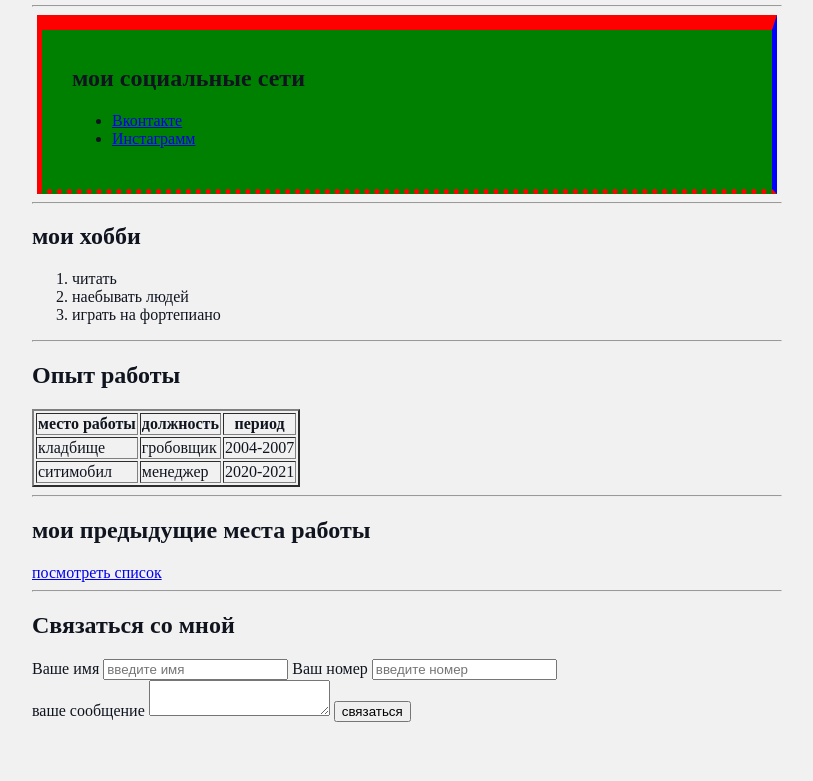
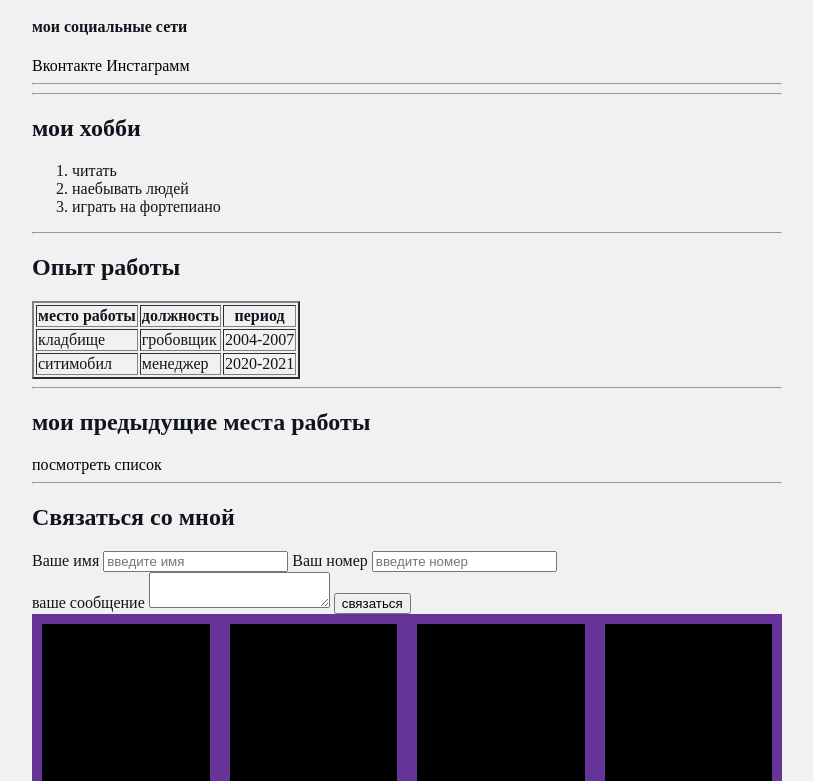
Before and after one commit to YaroslavaMakovetskaya/cv, a plain HTML site: page index.html in a window 1280 px wide. Shown: the part 345-1126 px from the top of the page, without its empty margins (233-1046 px from the left). Before the commit the page ends 1075 px from the top, so only its background shows below. Drawn offline with Linux system fonts and the light colour scheme.

Commit message:
изучение псевдо-классов

```diff
--- a/index.html
+++ b/index.html
@@ -12,21 +12,17 @@
             <h1> Василий Пупкин </h1>
             <p> Я начинающий <strong> программист</strong></p>
             <p> Я нахожусь на начальной стадии изучения программирования </p>
+            <h4>  мои социальные сети</h4>
+            <a href="https://vk.com/ya_makovetskaya" target="_blank">Вконтакте</a>
+            <a href="https://www.instagram.com/yarossssslavo4ka/" target="_blank">Инстаграмм</a>
+
+
         </div>
 
         <hr>
 
-        <div class="social">
-        <h2>  мои социальные сети</h2>
-        <ul>
-            <li>
-                <a href="https://vk.com/ya_makovetskaya" target="_blank">Вконтакте</a>
-            </li>
-            <li>
-                <a href="https://www.instagram.com/yarossssslavo4ka/" target="_blank">Инстаграмм</a>
-            </li>
-        </ul>
-        </div>
+
+
 
         <hr>
         <h2>мои хобби</h2>
@@ -76,7 +72,18 @@
             <textarea name="" id="text"></textarea>
             <input type="submit" value="связаться">
         </form>
+
+
+        <div class="box-model">
+            <div></div>
+            <div></div>
+            <div></div>
+            <div></div>
+        </div>
+
     </div>
+
+    <div style="margin-bottom: 500px;"></div>
 
 
 </body>
--- a/styles.css
+++ b/styles.css
@@ -34,7 +34,7 @@ max-width: 750px;
 margin: auto;
 }
 
-.social{
+/* .social{
     background: green;
     padding-top: 15px;
     padding-right: 20px;
@@ -47,4 +47,29 @@ margin: auto;
     border-top-width: 15px;
     border-right-color: blue;
 
- }
+ } */
+
+.box-model div {
+    float:left ;
+    background: black;
+    height: 200px;
+    width: 25%;
+    border: 10px solid rebeccapurple;
+    box-sizing: border-box;
+}
+
+a{
+    color: black;
+    text-decoration: none;
+}
+
+a:hover{
+    text-decoration: underline;
+}
+a:active{
+    color: blue;
+    font-style: italic;
+}
+a:visited{
+    color: brown ;
+}
```
